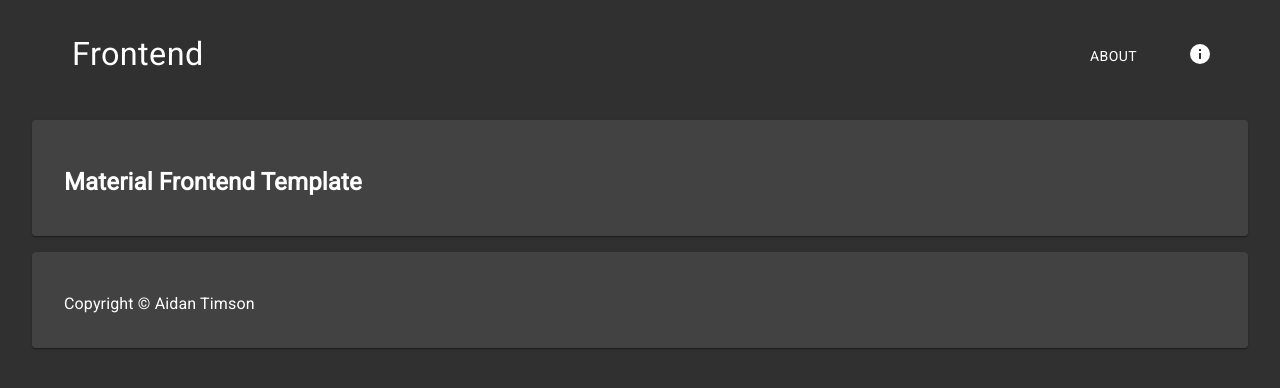
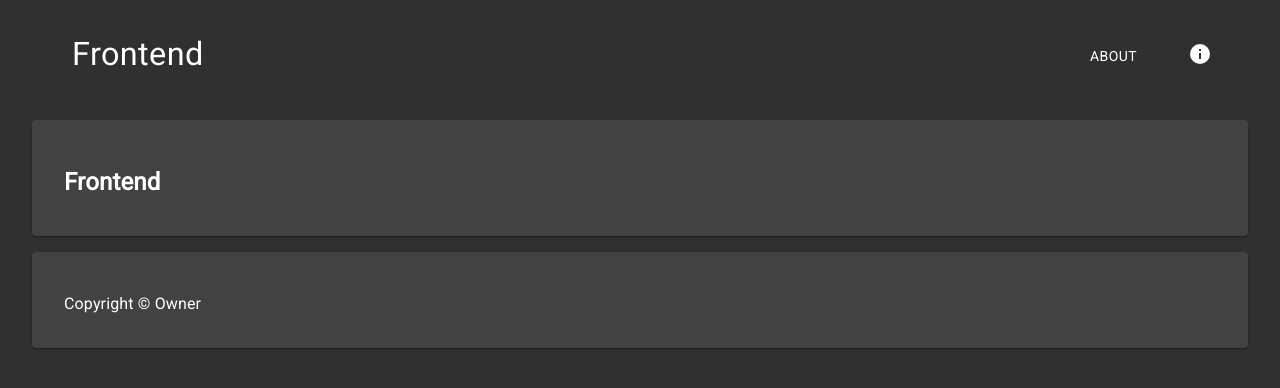
Before and after one commit to timmo001/material-frontend-template, a Next.js app: page / in a window 1280 px wide. Shown: the top 388 px of the page. Built offline with nearby package versions, Linux system fonts and the light colour scheme.

Commit message:
Cleanup, titles and generify

```diff
--- a/components/Layout.tsx
+++ b/components/Layout.tsx
@@ -140,7 +140,7 @@ function Layout(props: LayoutProps): ReactElement {
               <CardContent>
                 <Typography component="div">
                   <Markdown
-                    source="Copyright © Aidan Timson"
+                    source="Copyright © Owner"
                     escapeHtml={false}
                   />
                 </Typography>
--- a/package.json
+++ b/package.json
@@ -1,5 +1,5 @@
 {
-  "name": "Material Frontend Template",
+  "name": "Frontend",
   "version": "1.0.0",
   "private": true,
   "scripts": {
--- a/pages/index.tsx
+++ b/pages/index.tsx
@@ -23,13 +23,13 @@ function Home(props: HomeProps): ReactElement {
       {...props}
       classes={classes}
       title="Home"
-      url="https://material-Material Frontend Template-template.timmo.dev"
+      url="https://material-Frontend-template.timmo.dev"
       description="A Frontend Template written using Material UI Next.js/React in TypeScript.">
       <Container className={classes.main} component="article" maxWidth="xl">
         <Card>
           <CardContent>
             <Typography color="textPrimary" component="div">
-              <Markdown source="## Material Frontend Template" escapeHtml={false} />
+              <Markdown source="## Frontend" escapeHtml={false} />
             </Typography>
           </CardContent>
         </Card>
```
Also changed, not shown: public/site.webmanifest.
